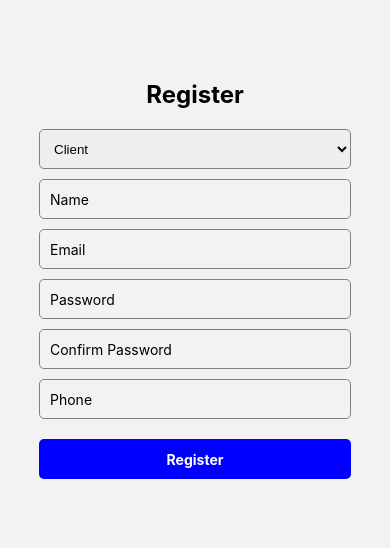
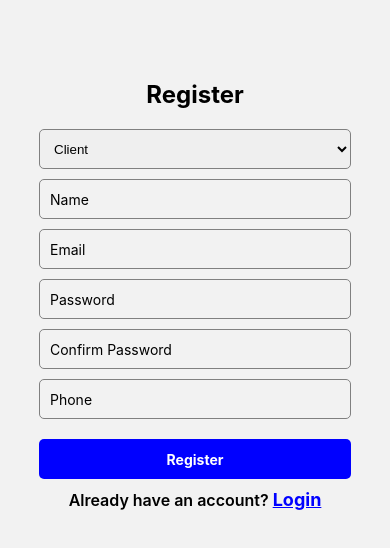
Before and after one commit to cmleo/FoodRunner-Client, a React Native app: screen /Register in a window 390 px wide. Shown: the top 548 px of the page. Built offline with nearby package versions, Linux system fonts and the light colour scheme; no server answers.

Commit message:
added link to login screen in register screen

```diff
--- a/src/screens/Register/RegisterScreen.js
+++ b/src/screens/Register/RegisterScreen.js
@@ -173,6 +173,13 @@ const RegisterScreen = ({ navigation }) => {
 				<TouchableOpacity style={styles.button} onPress={handleRegister}>
 					<Text style={styles.buttonText}>Register</Text>
 				</TouchableOpacity>
+
+				<Text style={styles.loginText}>
+					Already have an account?{' '}
+					<Text style={styles.loginLink} onPress={() => navigation.navigate('Login')}>
+						Login
+					</Text>
+				</Text>
 			</SafeAreaView>
 		</ScrollView>
 	);
```
